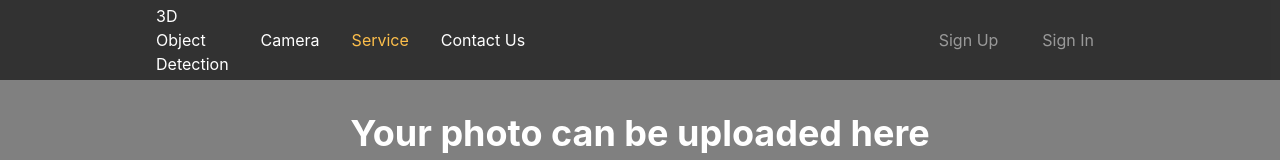
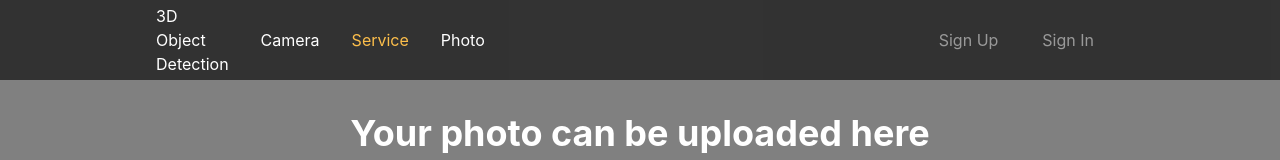
Before and after one commit to Anson-ava/FYP-web-app, a React (Create React App) app: page /service in a window 1280 px wide. Shown: the top 160 px of the page. Built offline with nearby package versions, Linux system fonts and the light colour scheme.

Commit message:
rename topbar

```diff
--- a/src/component/TopBar.js
+++ b/src/component/TopBar.js
@@ -11,9 +11,7 @@ import {
 const TopBar = () => {
   return (
     <Nav>
-      <NavLink to="/">
-        3D Object Detection
-      </NavLink>
+      <NavLink to="/">3D Object Detection</NavLink>
       <Bars />
       <NavMenu>
         <NavLink to="/Camera" activeStyle>
@@ -22,8 +20,8 @@ const TopBar = () => {
         <NavLink to="/Service" activeStyle>
           Service
         </NavLink>
-        <NavLink to="/Contact" activeStyle>
-          Contact Us
+        <NavLink to="/photo" activeStyle>
+          Photo
         </NavLink>
       </NavMenu>
       <NavBtn>
```
